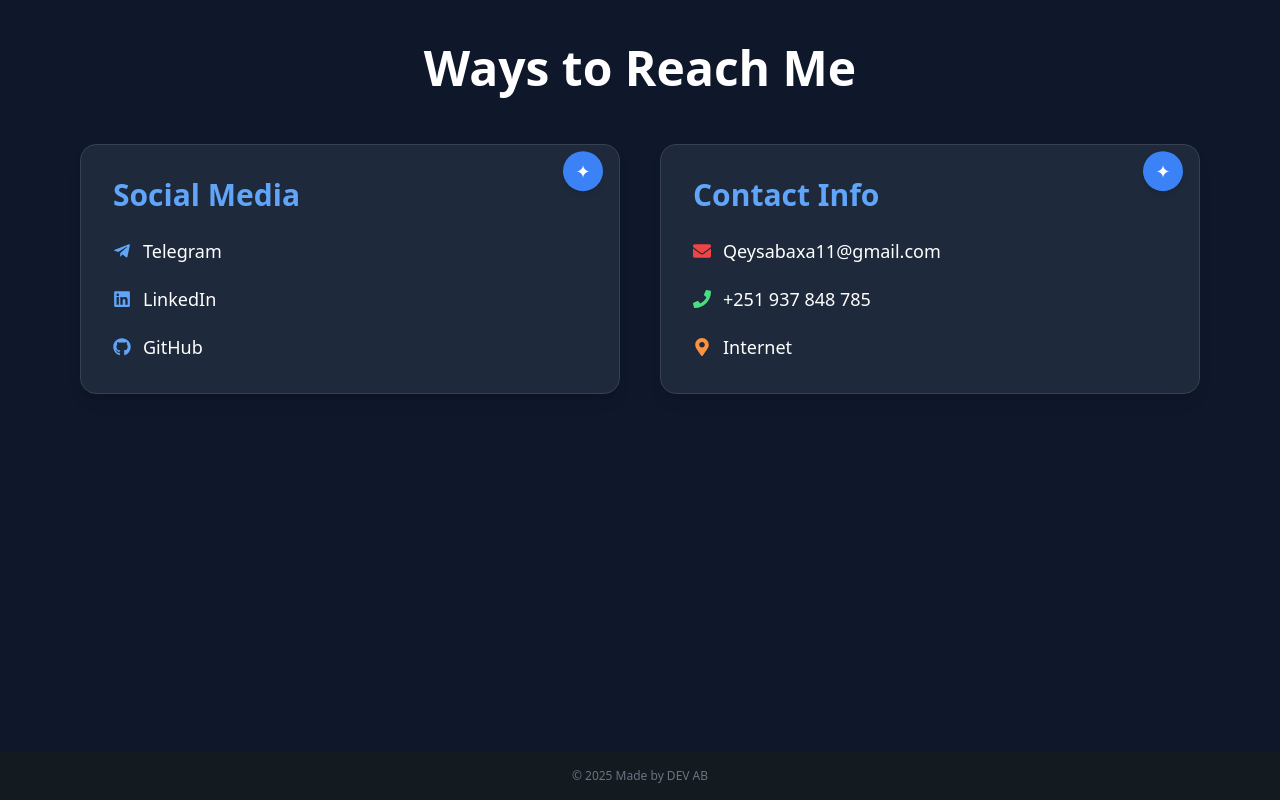
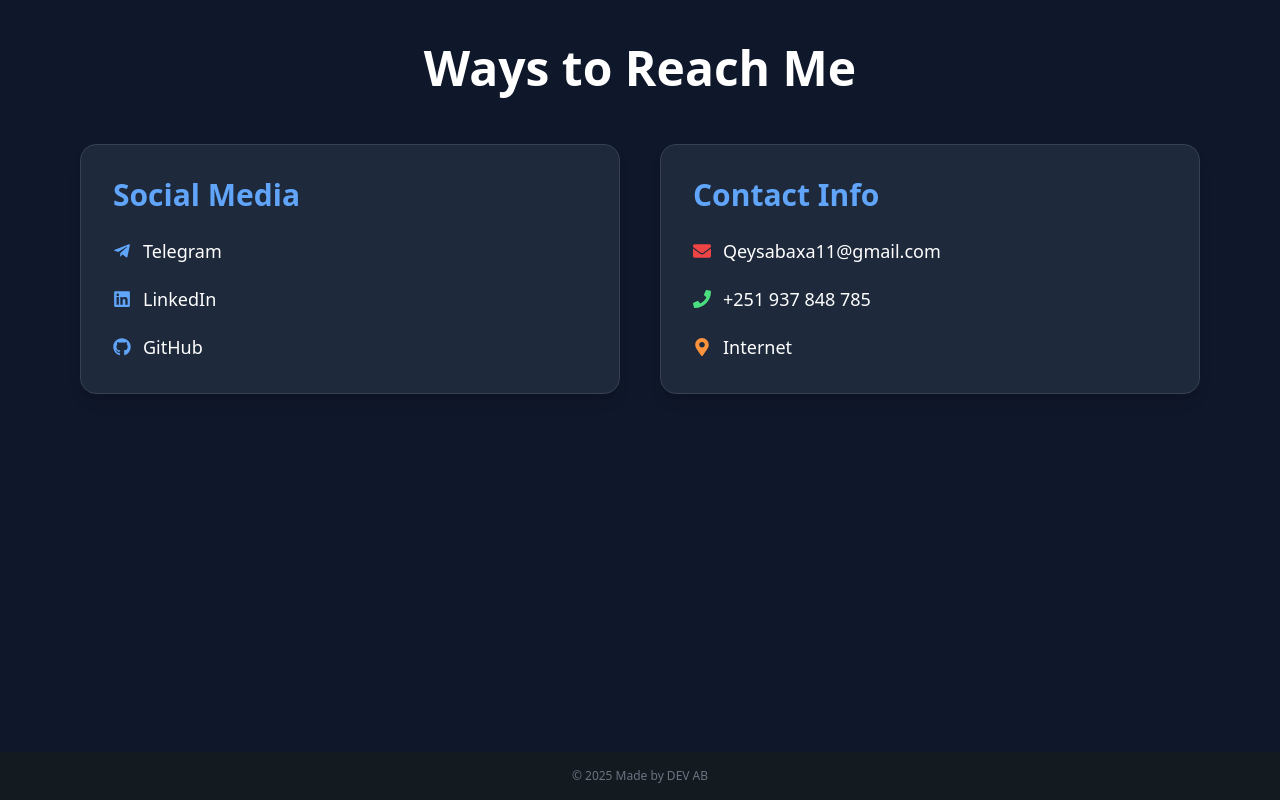
Before and after one commit to abdo-ab/ab-port, a React (Create React App) app: page / in a window 1280 px wide. Shown: the part 2392-3192 px from the top of the page. Built offline with nearby package versions, Linux system fonts and the light colour scheme.

Commit message:
contact info updated

```diff
--- a/src/components/Contact.js
+++ b/src/components/Contact.js
@@ -42,10 +42,6 @@
           viewport={{ once: true }}
           variants={fadeUp}
         >
-          {/* Floating ✦ badge */}
-          <span className="absolute top-4 right-4 bg-blue-500 text-white rounded-full w-10 h-10 flex items-center justify-center shadow-md text-lg animate-bounce">
-            ✦
-          </span>
 
           <h3 className="text-2xl sm:text-3xl font-semibold mb-6 text-blue-400 flex items-center gap-2">
             Social Media
@@ -92,9 +88,6 @@
           viewport={{ once: true }}
           variants={fadeUp}
         >
-          <span className="absolute top-4 right-4 bg-blue-500 text-white rounded-full w-10 h-10 flex items-center justify-center shadow-md text-lg animate-bounce">
-            ✦
-          </span>
 
           <h3 className="text-2xl sm:text-3xl font-semibold mb-6 text-blue-400 flex items-center gap-2">
             Contact Info
```
